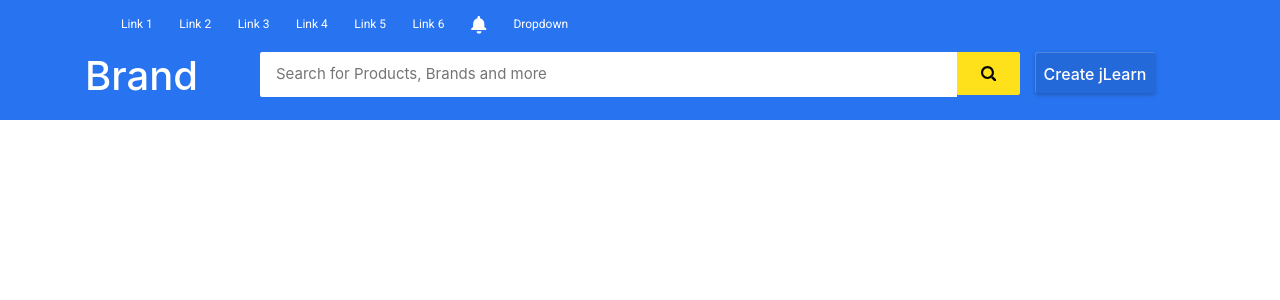
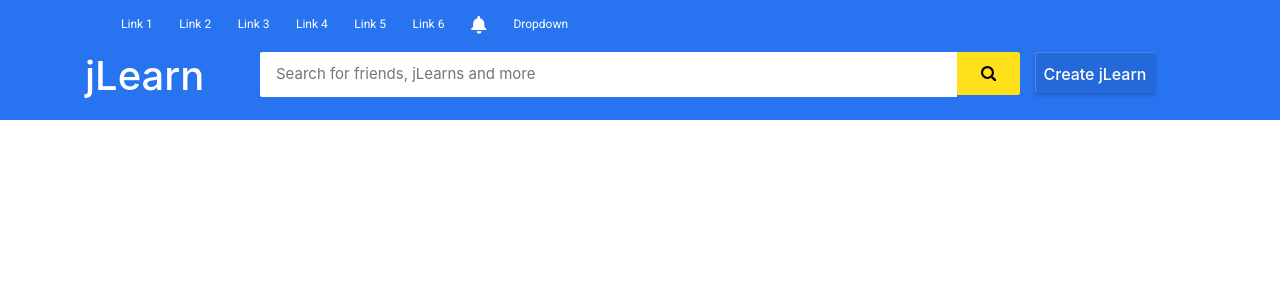
Before and after one commit to tsarchghs/jLearn, a Django app: page /home in a window 1280 px wide. Shown: the top 300 px of the page. Run offline with Django 3.2, Linux system fonts and the light colour scheme; a user stored in the database is signed in; some libraries are stand-ins or nearby versions.

Commit message:
Minor changes

```diff
--- a/home/templates/base.html
+++ b/home/templates/base.html
@@ -61,12 +61,12 @@
                 </div>
                 <div class="row row2">
                     <div class="col-md-2">
-                         <h2 style="margin:0px;"><span class="smallnav menu" onclick="openNav()">&#x2630; Brand</span></h2>
-                         <h1 style="margin:0px;"><span class="largenav">Brand</span></h1>
+                         <h2 style="margin:0px;"><span class="smallnav menu" onclick="openNav()">&#x2630; jLearn</span></h2>
+                         <h1 style="margin:0px;"><span class="largenav">jLearn</span></h1>
                     </div>
                     <div class="flipkart-navbar-search smallsearch col-md-8 col-11">
                         <div class="row">
-                            <input class="flipkart-navbar-input col-11" type="" placeholder="Search for Products, Brands and more"
+                            <input class="flipkart-navbar-input col-11" type="" placeholder="Search for friends, jLearns and more"
                             name="">
                             <button class="flipkart-navbar-button col-1">
                                 <svg width="15px" height="15px">
```
